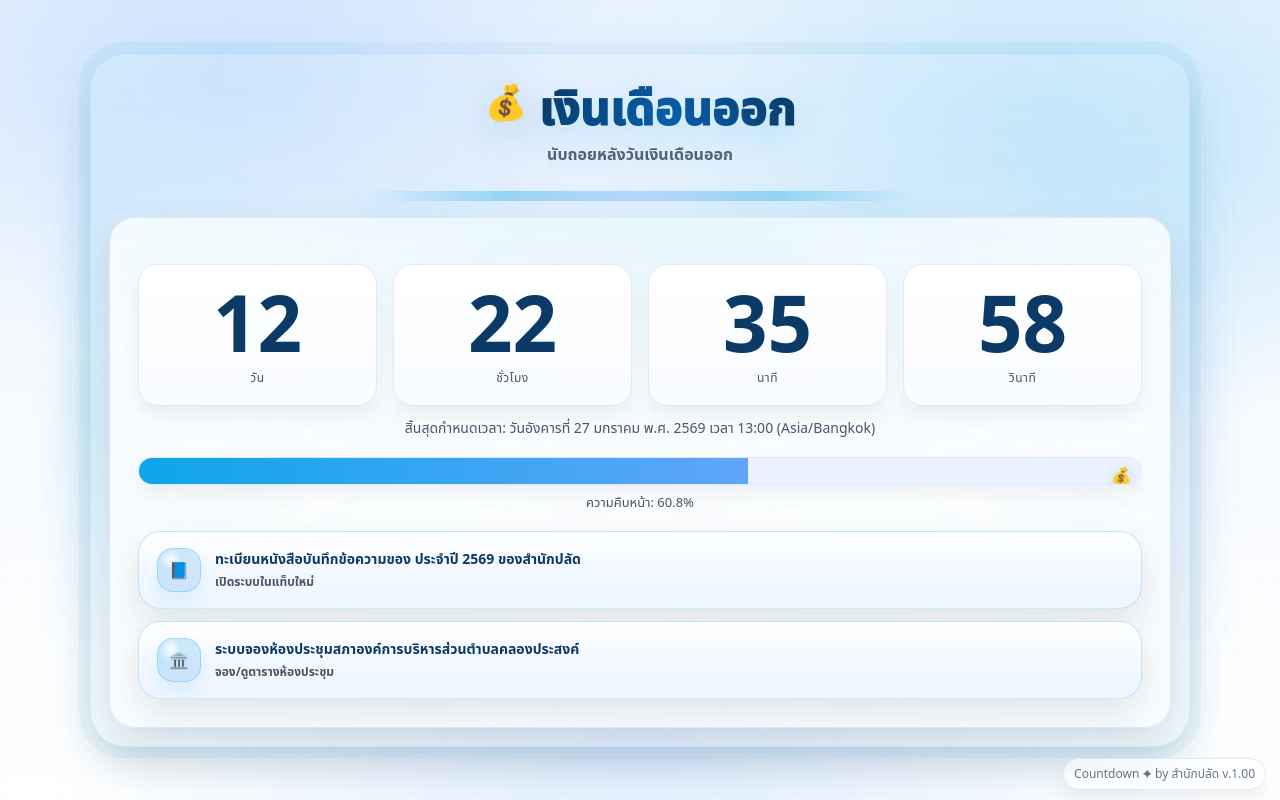
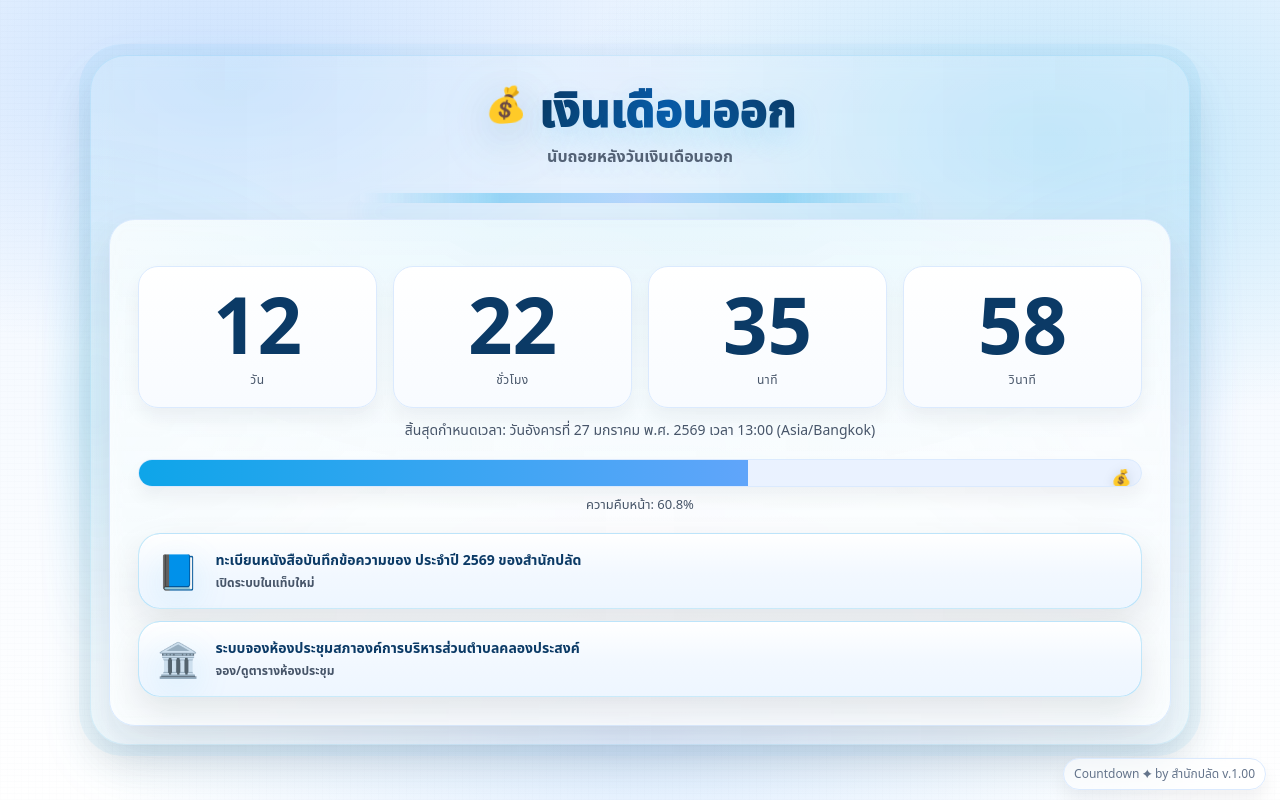
Before and after one commit to tkingob2-ai/Countdown, a plain HTML site: page index.html in a window 1280 px wide. Drawn offline with Linux system fonts and the light colour scheme.

Commit message:
Refactor cta-ico styles for improved appearance
Updated styles for cta-ico to remove borders and background, and adjusted dimensions.

```diff
--- a/index.html
+++ b/index.html
@@ -396,21 +396,29 @@
         0 16px 34px rgba(15,23,42,.12);
     }
 
-    .cta-ico{
-      width:44px;
-      height:44px;
-      border-radius:16px;
-      display:grid;
-      place-items:center;
-      flex:0 0 auto;
-      user-select:none;
+    /* ไอคอนเมนู: ไม่เอากรอบ/พื้นหลัง + ขยายให้ใหญ่ขึ้น */
+.cta-ico{
+  width:auto;
+  height:auto;
+  padding:0;
+  border-radius:0;
 
-      background:
-        radial-gradient(18px 18px at 30% 25%, rgba(255,255,255,.95), rgba(255,255,255,0) 60%),
-        linear-gradient(135deg, rgba(14,165,233,.22), rgba(96,165,250,.22));
-      border:1px solid rgba(14,165,233,.25);
-      box-shadow: 0 10px 18px rgba(14,165,233,.10);
-    }
+  background: transparent !important;
+  border: 0 !important;
+  box-shadow: none !important;
+
+  display:inline-flex;
+  align-items:center;
+  justify-content:center;
+
+  font-size: 34px;              /* ✅ ขนาดไอคอน (ปรับได้ เช่น 36/40) */
+  line-height: 1;
+  margin-right: 2px;
+
+  /* เงานุ่มนิด ๆ ให้ลอยขึ้น แต่ไม่มีกรอบ */
+  filter: drop-shadow(0 10px 18px rgba(14,165,233,.12));
+}
+
 
     .cta-text{
       display:flex;
```
